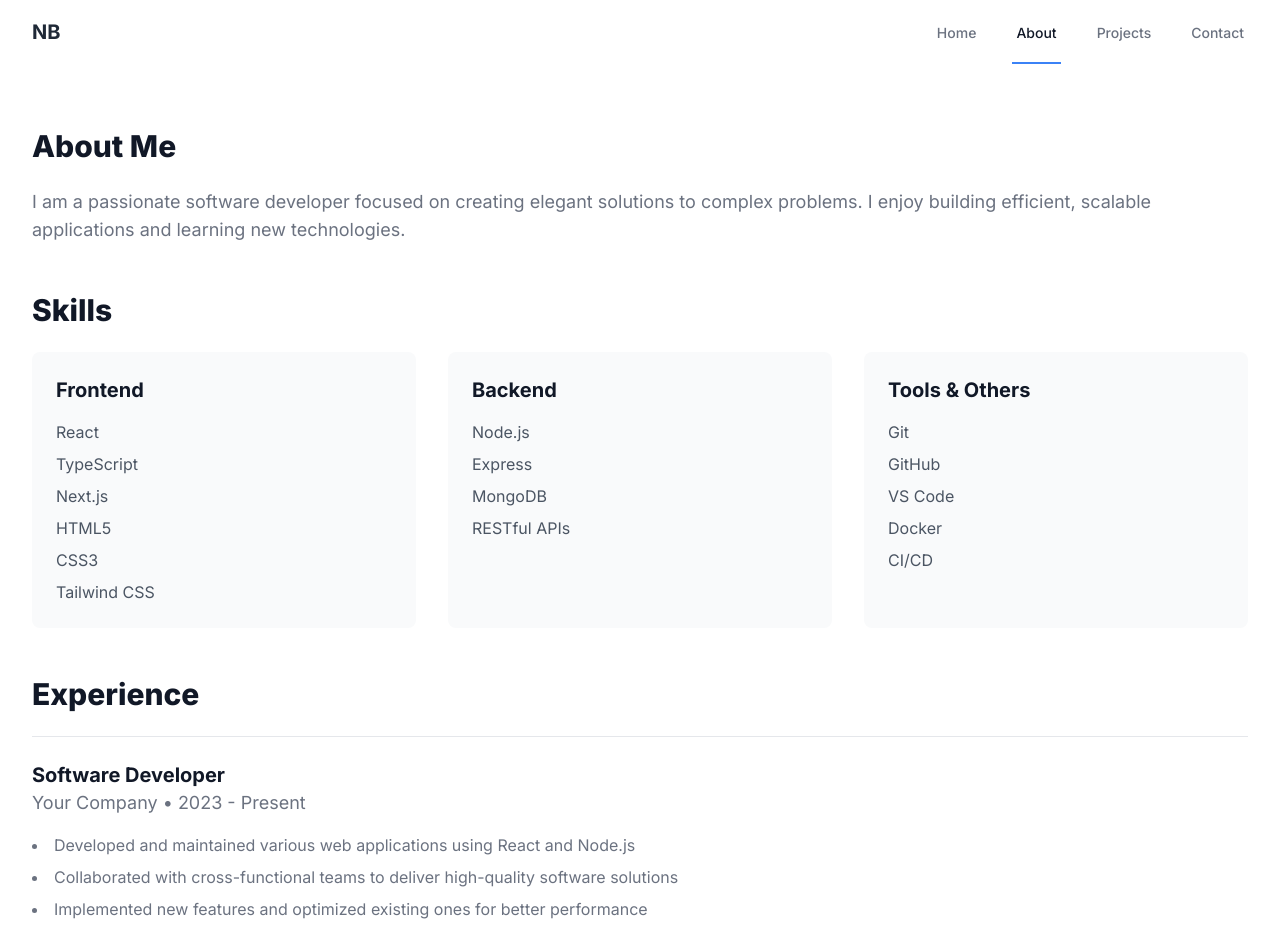
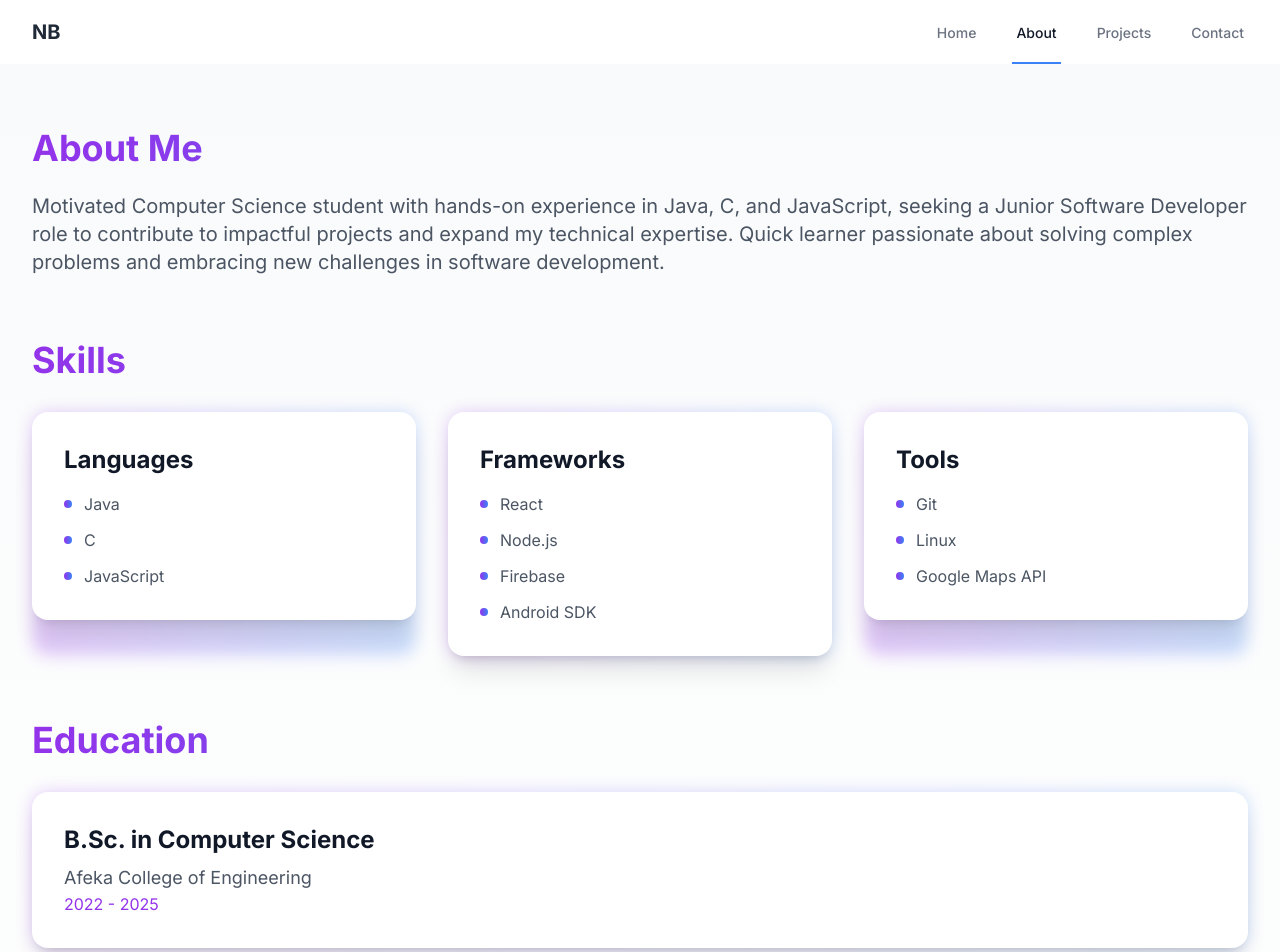
Before and after one commit to NivBuskila/portfolio, a Next.js app: page /about in a window 1280 px wide. Shown: the top 952 px of the page. Built offline with nearby package versions, Linux system fonts and the light colour scheme.

Commit message:
updating my info

```diff
--- a/package.json
+++ b/package.json
@@ -12,7 +12,7 @@
   "dependencies": {
     "@heroicons/react": "^2.2.0",
     "formik": "^2.4.6",
-    "framer-motion": "^11.15.0",
+    "framer-motion": "^11.16.1",
     "next": "15.1.3",
     "next-seo": "^6.6.0",
     "react": "^19.0.0",
--- a/src/components/about/About.tsx
+++ b/src/components/about/About.tsx
@@ -1,79 +1,171 @@
-'use client';
-
 import React from 'react';
-import { FadeIn } from '@/components/animations/FadeIn';
+import { motion } from 'framer-motion';
 import { personalInfo } from '@/data/personalInfo';
 
 export default function About() {
+  const container = {
+    hidden: { opacity: 0 },
+    show: {
+      opacity: 1,
+      transition: {
+        staggerChildren: 0.1
+      }
+    }
+  };
+
+  const item = {
+    hidden: { opacity: 0, y: 20 },
+    show: { opacity: 1, y: 0 }
+  };
+
   return (
-    <div className="bg-white">
+    <div className="min-h-screen bg-gradient-to-b from-gray-50 to-white dark:from-gray-900 dark:to-gray-800">
       <div className="max-w-7xl mx-auto py-16 px-4 sm:px-6 lg:px-8">
-        <div className="space-y-12">
-          {/* About Me Section */}
-          <FadeIn>
-            <div>
-              <h2 className="text-3xl font-extrabold text-gray-900">About Me</h2>
-              <div className="mt-6 text-gray-500 space-y-6">
-                <p className="text-lg">{personalInfo.about}</p>
+        <motion.div
+          variants={container}
+          initial="hidden"
+          animate="show"
+          className="space-y-16"
+        >
+          {/* About Section */}
+          <motion.section variants={item} className="relative">
+            <div className="absolute inset-0 -z-10">
+              <div className="absolute top-0 right-0 w-72 h-72 bg-purple-300 rounded-full mix-blend-multiply filter blur-xl opacity-10 animate-blob" />
+              <div className="absolute bottom-0 left-0 w-72 h-72 bg-blue-300 rounded-full mix-blend-multiply filter blur-xl opacity-10 animate-blob animation-delay-2000" />
             </div>
-            </div>
-          </FadeIn>
+
+            <h2 className="text-4xl font-bold text-transparent bg-clip-text bg-gradient-to-r from-purple-600 to-blue-500">
+              About Me
+            </h2>
+            <p className="mt-6 text-xl text-gray-600 dark:text-gray-300">
+              {personalInfo.about}
+            </p>
+          </motion.section>
 
           {/* Skills Section */}
-          <FadeIn delay={0.2}>
-            <div>
-              <h2 className="text-3xl font-extrabold text-gray-900">Skills</h2>
-              <div className="mt-6 grid grid-cols-1 gap-8 sm:grid-cols-2 lg:grid-cols-3">
-                <div className="bg-gray-50 p-6 rounded-lg">
-                  <h3 className="text-xl font-bold text-gray-900 mb-4">Frontend</h3>
-                  <ul className="space-y-2">
-                    {personalInfo.skills.frontend.map((skill) => (
-                      <li key={skill} className="text-gray-600">{skill}</li>
+          <motion.section variants={item}>
+            <h2 className="text-4xl font-bold text-transparent bg-clip-text bg-gradient-to-r from-purple-600 to-blue-500">
+              Skills
+            </h2>
+            <div className="mt-8 grid grid-cols-1 gap-8 sm:grid-cols-2 lg:grid-cols-3">
+              {/* Languages */}
+              <motion.div
+                className="relative group"
+                whileHover={{ scale: 1.02 }}
+                transition={{ type: "spring", stiffness: 300 }}
+              >
+                <div className="absolute inset-0 bg-gradient-to-r from-purple-600 to-blue-500 rounded-2xl blur opacity-25 group-hover:opacity-40 transition-opacity" />
+                <div className="relative p-8 bg-white dark:bg-gray-800 rounded-2xl shadow-xl">
+                  <h3 className="text-2xl font-bold text-gray-900 dark:text-white">Languages</h3>
+                  <ul className="mt-4 space-y-3">
+                    {personalInfo.skills.languages.map((skill) => (
+                      <li key={skill} className="text-gray-600 dark:text-gray-300 flex items-center">
+                        <span className="w-2 h-2 bg-gradient-to-r from-purple-600 to-blue-500 rounded-full mr-3" />
+                        {skill}
+                      </li>
                     ))}
                   </ul>
                 </div>
-                <div className="bg-gray-50 p-6 rounded-lg">
-                  <h3 className="text-xl font-bold text-gray-900 mb-4">Backend</h3>
-                  <ul className="space-y-2">
-                    {personalInfo.skills.backend.map((skill) => (
-                      <li key={skill} className="text-gray-600">{skill}</li>
+              </motion.div>
+
+              {/* Frameworks */}
+              <motion.div
+                className="relative group"
+                whileHover={{ scale: 1.02 }}
+                transition={{ type: "spring", stiffness: 300 }}
+              >
+                <div className="absolute inset-0 bg-gradient-to-r from-purple-600 to-blue-500 rounded-2xl blur opacity-25 group-hover:opacity-40 transition-opacity" />
+                <div className="relative p-8 bg-white dark:bg-gray-800 rounded-2xl shadow-xl">
+                  <h3 className="text-2xl font-bold text-gray-900 dark:text-white">Frameworks</h3>
+                  <ul className="mt-4 space-y-3">
+                    {personalInfo.skills.frameworks.map((skill) => (
+                      <li key={skill} className="text-gray-600 dark:text-gray-300 flex items-center">
+                        <span className="w-2 h-2 bg-gradient-to-r from-purple-600 to-blue-500 rounded-full mr-3" />
+                        {skill}
+                      </li>
                     ))}
                   </ul>
                 </div>
-                <div className="bg-gray-50 p-6 rounded-lg">
-                  <h3 className="text-xl font-bold text-gray-900 mb-4">Tools & Others</h3>
-                  <ul className="space-y-2">
+              </motion.div>
+
+              {/* Tools */}
+              <motion.div
+                className="relative group"
+                whileHover={{ scale: 1.02 }}
+                transition={{ type: "spring", stiffness: 300 }}
+              >
+                <div className="absolute inset-0 bg-gradient-to-r from-purple-600 to-blue-500 rounded-2xl blur opacity-25 group-hover:opacity-40 transition-opacity" />
+                <div className="relative p-8 bg-white dark:bg-gray-800 rounded-2xl shadow-xl">
+                  <h3 className="text-2xl font-bold text-gray-900 dark:text-white">Tools</h3>
+                  <ul className="mt-4 space-y-3">
                     {personalInfo.skills.tools.map((skill) => (
-                      <li key={skill} className="text-gray-600">{skill}</li>
+                      <li key={skill} className="text-gray-600 dark:text-gray-300 flex items-center">
+                        <span className="w-2 h-2 bg-gradient-to-r from-purple-600 to-blue-500 rounded-full mr-3" />
+                        {skill}
+                      </li>
                     ))}
                   </ul>
                 </div>
+              </motion.div>
             </div>
+          </motion.section>
+
+          {/* Education Section */}
+          <motion.section variants={item}>
+            <h2 className="text-4xl font-bold text-transparent bg-clip-text bg-gradient-to-r from-purple-600 to-blue-500">
+              Education
+            </h2>
+            <div className="mt-8">
+              {personalInfo.education.map((edu, index) => (
+                <motion.div
+                  key={index}
+                  className="relative group mb-8 last:mb-0"
+                  whileHover={{ scale: 1.01 }}
+                  transition={{ type: "spring", stiffness: 300 }}
+                >
+                  <div className="absolute inset-0 bg-gradient-to-r from-purple-600 to-blue-500 rounded-2xl blur opacity-25 group-hover:opacity-40 transition-opacity" />
+                  <div className="relative p-8 bg-white dark:bg-gray-800 rounded-2xl shadow-xl">
+                    <h3 className="text-2xl font-bold text-gray-900 dark:text-white">{edu.degree}</h3>
+                    <p className="mt-2 text-lg text-gray-600 dark:text-gray-300">{edu.school}</p>
+                    <p className="text-purple-600 dark:text-purple-400">{edu.duration}</p>
                   </div>
-          </FadeIn>
+                </motion.div>
+              ))}
+            </div>
+          </motion.section>
 
           {/* Experience Section */}
-          <FadeIn delay={0.4}>
-            <div>
-              <h2 className="text-3xl font-extrabold text-gray-900">Experience</h2>
-              <div className="mt-6 border-t border-gray-200 pt-6">
-                <div className="space-y-8">
+          <motion.section variants={item}>
+            <h2 className="text-4xl font-bold text-transparent bg-clip-text bg-gradient-to-r from-purple-600 to-blue-500">
+              Experience
+            </h2>
+            <div className="mt-8">
               {personalInfo.experience.map((exp, index) => (
-                    <div key={index}>
-                      <h3 className="text-xl font-bold text-gray-900">{exp.title}</h3>
-                      <p className="text-lg text-gray-500">{exp.company} • {exp.duration}</p>
-                      <ul className="mt-4 text-gray-500 list-disc list-inside space-y-2">
+                <motion.div
+                  key={index}
+                  className="relative group mb-8 last:mb-0"
+                  whileHover={{ scale: 1.01 }}
+                  transition={{ type: "spring", stiffness: 300 }}
+                >
+                  <div className="absolute inset-0 bg-gradient-to-r from-purple-600 to-blue-500 rounded-2xl blur opacity-25 group-hover:opacity-40 transition-opacity" />
+                  <div className="relative p-8 bg-white dark:bg-gray-800 rounded-2xl shadow-xl">
+                    <h3 className="text-2xl font-bold text-gray-900 dark:text-white">{exp.title}</h3>
+                    <p className="mt-2 text-lg text-gray-600 dark:text-gray-300">{exp.company}</p>
+                    <p className="text-purple-600 dark:text-purple-400">{exp.duration}</p>
+                    <ul className="mt-4 space-y-2">
                       {exp.description.map((item, i) => (
-                          <li key={i}>{item}</li>
+                        <li key={i} className="text-gray-600 dark:text-gray-300 flex items-start">
+                          <span className="w-2 h-2 bg-gradient-to-r from-purple-600 to-blue-500 rounded-full mr-3 mt-2" />
+                          {item}
+                        </li>
                       ))}
                     </ul>
                   </div>
+                </motion.div>
               ))}
             </div>
-              </div>
-            </div>
-          </FadeIn>
-        </div>
+          </motion.section>
+        </motion.div>
       </div>
     </div>
   );
--- a/src/data/personalInfo.ts
+++ b/src/data/personalInfo.ts
@@ -5,10 +5,18 @@ export interface Experience {
     description: string[];
   }
 
+  export interface Education {
+    degree: string;
+    school: string;
+    duration: string;
+  }
+
   export interface Skills {
     frontend: string[];
     backend: string[];
     tools: string[];
+    languages: string[];
+    frameworks: string[];
   }
 
   export interface SocialLinks {
@@ -20,56 +28,67 @@ export interface Experience {
     name: string;
     title: string;
     email: string;
-    location: string;
+    phone: string;
     about: string;
     socialLinks: SocialLinks;
     skills: Skills;
     experience: Experience[];
+    education: Education[];
   }
 
   export const personalInfo: PersonalInfo = {
     name: 'Niv Buskila',
-    title: 'Software Developer',
+    title: 'Computer Science Student & Junior Software Developer',
     email: 'nivbuskila@icloud.com',
-    location: 'Israel',
-    about: `I am a passionate software developer focused on creating elegant solutions to complex problems. I enjoy building efficient, scalable applications and learning new technologies.`,
+    phone: '+972-54-3597115',
+    about: `Motivated Computer Science student with hands-on experience in Java, C, and JavaScript, seeking a Junior Software Developer role to contribute to impactful projects and expand my technical expertise. Quick learner passionate about solving complex problems and embracing new challenges in software development.`,
     socialLinks: {
       github: 'https://github.com/NivBuskila',
-      linkedin: 'https://linkedin.com/in/nivbuskila'
+      linkedin: 'https://www.linkedin.com/in/nivbuskila/'
     },
     skills: {
       frontend: [
-        'React',
-        'TypeScript',
-        'Next.js',
-        'HTML5',
-        'CSS3',
-        'Tailwind CSS'
+        'React'
       ],
       backend: [
         'Node.js',
-        'Express',
-        'MongoDB',
-        'RESTful APIs'
+        'Firebase'
+      ],
+      languages: [
+        'Java',
+        'C',
+        'JavaScript'
+      ],
+      frameworks: [
+        'React',
+        'Node.js',
+        'Firebase',
+        'Android SDK'
       ],
       tools: [
         'Git',
-        'GitHub',
-        'VS Code',
-        'Docker',
-        'CI/CD'
+        'Linux',
+        'Google Maps API'
       ]
     },
     experience: [
       {
-        title: 'Software Developer',
-        company: 'Your Company',
-        duration: '2023 - Present',
+        title: 'Security Team Coordinator',
+        company: 'Amazon Security Team',
+        duration: '2021 - Present',
         description: [
-          'Developed and maintained various web applications using React and Node.js',
-          'Collaborated with cross-functional teams to deliver high-quality software solutions',
-          'Implemented new features and optimized existing ones for better performance'
+          'Provided excellent customer service to Amazon employees and visitors',
+          'Monitored security systems, investigated incidents, and prepared detailed reports',
+          'Managed emergency response procedures and trained in advanced protocols',
+          'Developed teamwork and leadership skills by effectively managing the team in the manager\'s absence'
         ]
+      }
+    ],
+    education: [
+      {
+        degree: 'B.Sc. in Computer Science',
+        school: 'Afeka College of Engineering',
+        duration: '2022 - 2025'
       }
     ]
   };
--- a/tailwind.config.ts
+++ b/tailwind.config.ts
@@ -1,6 +1,5 @@
-import type { Config } from 'tailwindcss';
-
-export default {
+/** @type {import('tailwindcss').Config} */
+module.exports = {
   content: [
     './src/pages/**/*.{js,ts,jsx,tsx,mdx}',
     './src/components/**/*.{js,ts,jsx,tsx,mdx}',
@@ -12,7 +11,24 @@ export default {
         background: 'var(--background)',
         foreground: 'var(--foreground)',
       },
+      keyframes: {
+        'fade-in': {
+          '0%': { opacity: '0' },
+          '100%': { opacity: '1' },
+        },
+        'slide-up': {
+          '0%': { transform: 'translateY(20px)', opacity: '0' },
+          '100%': { transform: 'translateY(0)', opacity: '1' },
+        }
+      },
+      animation: {
+        'fade-in': 'fade-in 0.5s ease-out',
+        'fade-in-delay': 'fade-in 0.5s ease-out 0.2s forwards',
+        'fade-in-delay-2': 'fade-in 0.5s ease-out 0.4s forwards',
+        'fade-in-delay-3': 'fade-in 0.5s ease-out 0.6s forwards',
+        'slide-up': 'slide-up 0.5s ease-out',
+      }
     },
   },
   plugins: [],
-} satisfies Config;
+}
```
Also changed, not shown: src/components/home/Home.tsx (+53 -20 lines), src/data/projects.ts (+19 -6 lines), 1 other file (tests, documents, lock files or other folders). Lines whose indentation alone changed are shown as unchanged.
